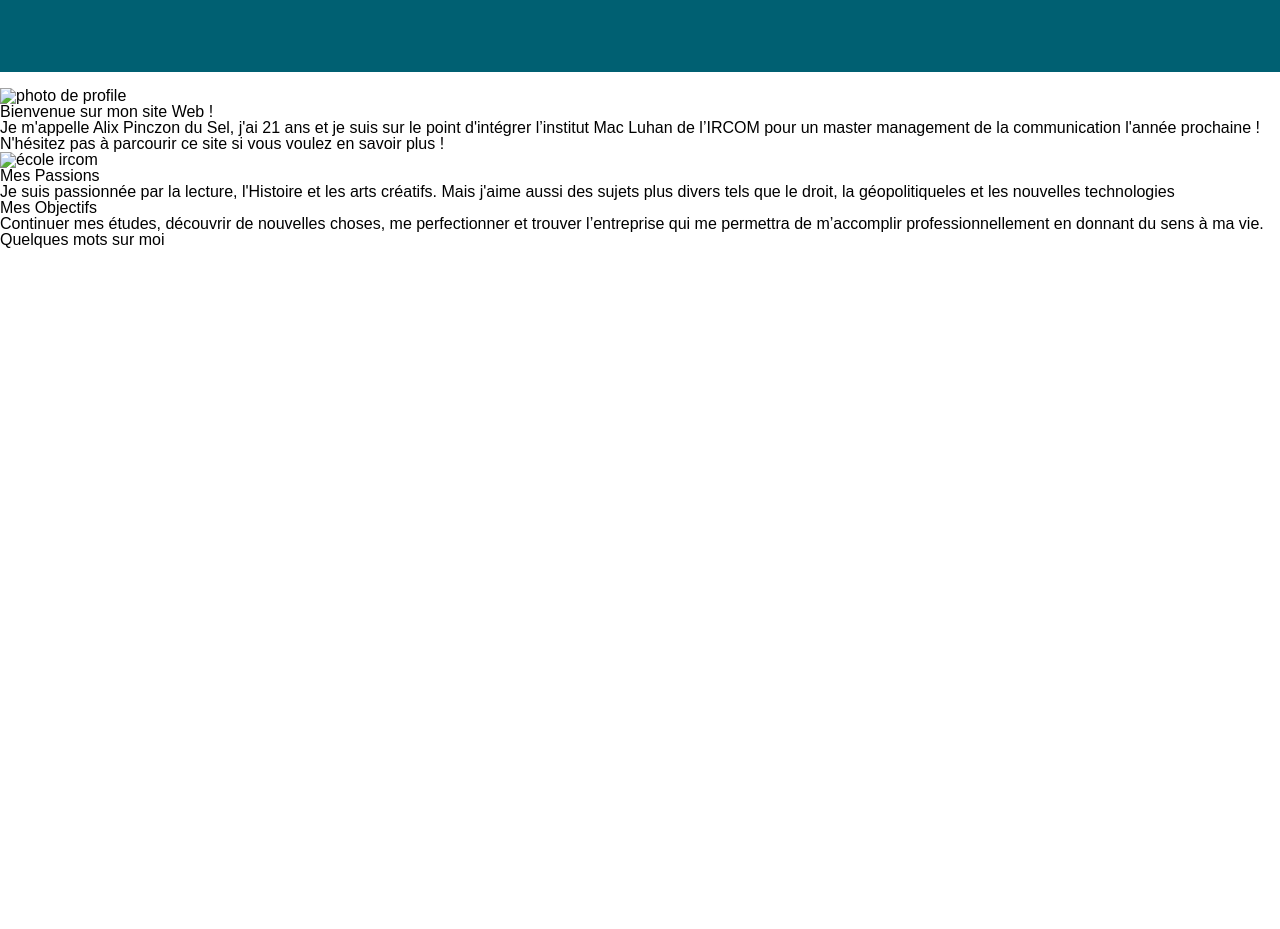
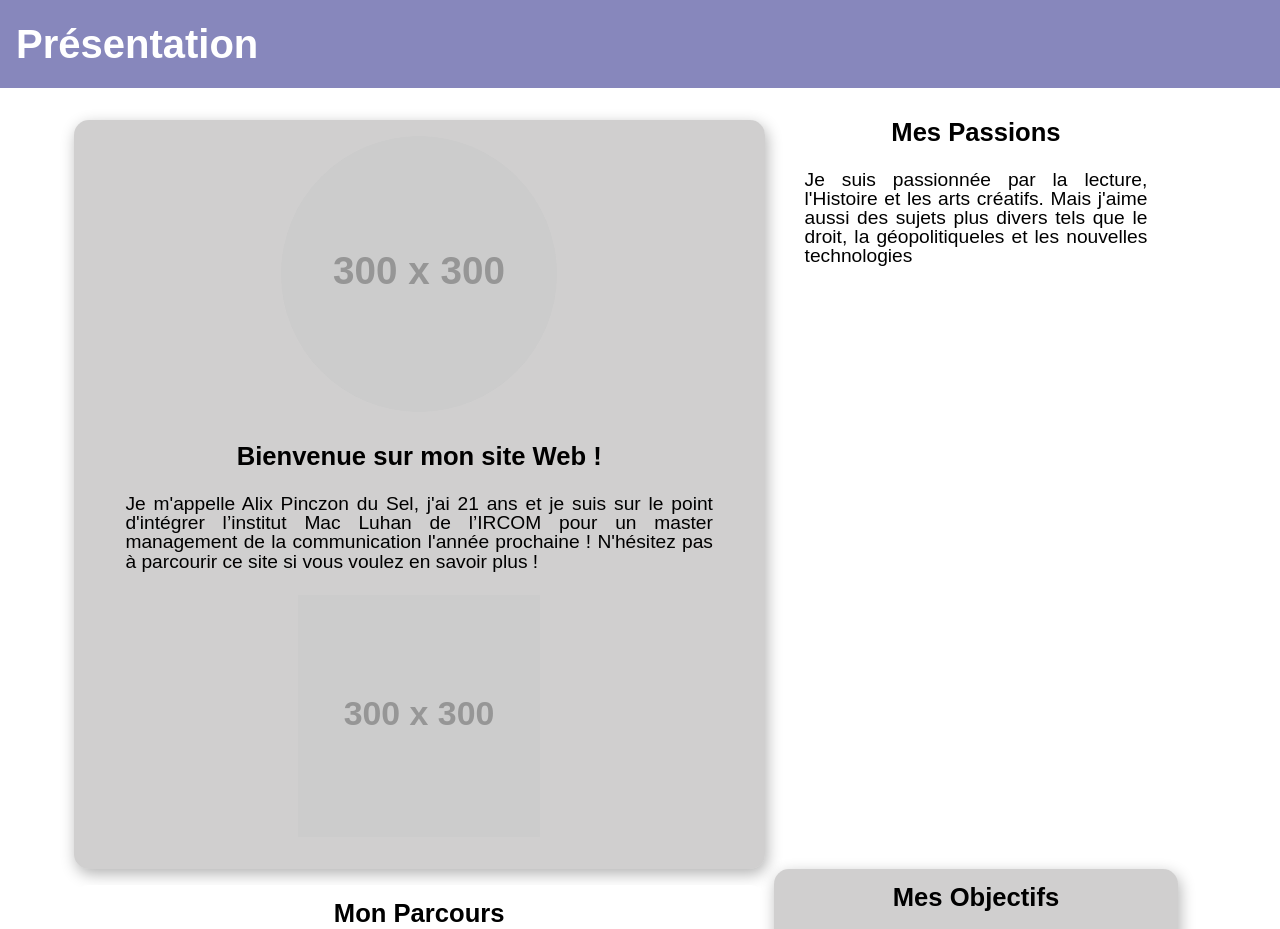
Before and after one commit to Edouard-Pinczon-du-Sel/cv-alix, a React app: page / in a window 1280 px wide. Shown: the top 929 px of the page. Before the commit the page ends 800 px from the top, so only its background shows below. Built offline with nearby package versions, Linux system fonts and the light colour scheme; placeholder pictures from the web are drawn by us.

Commit message:
update : start responsive style of presentationPage

```diff
--- a/src/components/AppHeader/HeaderTop/styles.scss
+++ b/src/components/AppHeader/HeaderTop/styles.scss
@@ -15,3 +15,13 @@
 .nav__responsive--display {
   display: none;
 }
+
+
+
+
+// MEDIUM Size
+@media screen and (min-width: 768px) {
+   .header {
+      display: none;
+    }
+  }
--- a/src/components/AppPages/CompetencePage/index.js
+++ b/src/components/AppPages/CompetencePage/index.js
@@ -5,7 +5,32 @@ import './styles.scss';
 // == Composant
 function CompetencePage() {
   return (
-    <div>competence</div>
+    <aside>
+      <h1>Compétences</h1>
+      <section>
+        <h2>Informatique</h2>
+        <ul>
+          <li><p>Je maitrîse le Pack Office 365</p> de Microsoft</li>
+          <li><p>Les bases de WordPress</p> pour créer de jolies sites fonctionnels</li>
+          <li><p>Canva</p> afin de produire des documents travaillés</li>
+          <li>La communication sur <p>les réseaux sociaux : Facebook, Instagram, WhatsApp...</p></li>
+          <li><p>Première Pro</p> de la suite Adobe pour du montage vidéo</li>
+        </ul>
+      </section>
+      <section>
+        <h2>Literraires</h2>
+        <ul>
+          <li>Français : test Voltaire</li>
+          <li>Anglais : niveau B2</li>
+          <li>Espagnol : niveau B2</li>
+          <li>Capacités argumentaires, de rédactions et d'analyses</li>
+        </ul>
+      </section>
+      <section>
+        <h2>Quelques mots sur moi</h2>
+        <img src="#" />
+      </section>
+    </aside>
   );
 }
 
--- a/src/components/AppPages/ContactPage/index.js
+++ b/src/components/AppPages/ContactPage/index.js
@@ -5,7 +5,19 @@ import './styles.scss';
 // == Composant
 function ContactPage() {
   return (
-    <div>contact</div>
+    <aside>
+      <h4>Si vous souhaitez entrer en contact avec moi. Voici quelques informations utiles qui pourraient vous servir ! A très bientôt.</h4>
+      <ul>
+        <li><a><p>Numéro de téléphone :</p> 07 86 17 67 38</a></li>
+        <li><a><p>E-mail :</p>alix.pinczondusel07@gmail.com</a></li>
+      </ul>
+      <div>
+        <a href="#">linkdine</a>
+        <a href="#">instagram</a>
+        <a href="#">facebook</a>
+      </div>
+      <button type="button">Contacter moi</button>
+    </aside>
   );
 }
 
--- a/src/components/AppPages/PresentationPage/index.js
+++ b/src/components/AppPages/PresentationPage/index.js
@@ -1,38 +1,44 @@
 // == Import
 // import PropTypesLib from 'prop-types';
 import './styles.scss';
+import './stylesMediaQueries.scss';
+
 
 // == Composant
 function PresentationPage() {
   return (
     <aside className='presentation'>
-      <section className='presentation__welcome'>
-        <img className='presentation__welcome--img__profil' src="#" alt="photo de profile" />
-        <h1 className='presentation__welcome--title'>Bienvenue sur mon site Web !</h1>
-        <p className='presentation__welcome--txt'>
+      <h1 className='presentation__title--page'>Présentation</h1>
+      <div class='presentation__container'>
+        <section className='presentation__welcome presentation__section'>
+          <img className='presentation__img--profile' src="https://fakeimg.pl/300/" alt="photo de profile" />
+          <h1 className='presentation__title'>Bienvenue sur mon site Web !</h1>
+          <p className='presentation__txt'>
             Je m'appelle Alix Pinczon du Sel, j'ai 21 ans et je suis sur le point
             d'intégrer l’institut Mac Luhan de l’IRCOM pour un master management de la communication l'année prochaine !
             N'hésitez pas à parcourir ce site si vous voulez en savoir plus !
           </p>
-        <img className='presentation__welcome--img__ircom' src="#" alt="école ircom" />
+          <img className='presentation__img' src="https://fakeimg.pl/300/" alt="école ircom" />
         </section>
-      <section className='presentation__passions'>
-        <h2 className='presentation__passions--title'>Mes Passions</h2>
-        <p className='presentation__passions--txt'>
+        <section className='presentation__passions presentation__section'>
+          <h2 className='presentation__title'>Mes Passions</h2>
+          <p className='presentation__txt'>
             Je suis passionnée par la lecture, l'Histoire et les arts créatifs.
             Mais j'aime aussi des sujets plus divers tels que le droit, la géopolitiqueles et les nouvelles technologies
           </p>
         </section>
-      <section className='presentation__objectifs'>
-        <h2 className='presentation__objectifs'>Mes Objectifs</h2>
-        <p className='presentation__objectifs'>
+        <section className='presentation__evolution presentation__section'>
+          <h2 className='presentation__title'>Mon Parcours</h2>
+          <img  className='presentation__img'src="https://fakeimg.pl/300/"/>
+        </section>
+        <section className='presentation__objectifs presentation__section'>
+          <h2 className='presentation__title'>Mes Objectifs</h2>
+          <p className='presentation__txt'>
             Continuer mes études, découvrir de nouvelles choses, me perfectionner et trouver l’entreprise qui me permettra
             de m’accomplir professionnellement en donnant du sens à ma vie.
           </p>
         </section>
-      <section className='presentation__about'>
-        <h2 className='presentation__about'>Quelques mots sur moi</h2>
-      </section>
+      </div>
     </aside>
   );
 }
--- a/src/components/AppPages/PresentationPage/styles.scss
+++ b/src/components/AppPages/PresentationPage/styles.scss
@@ -0,0 +1,74 @@
+.presentation {
+    //section 1
+    &__title--page {
+        text-align: center;
+        font-size: 1.8rem;
+        font-weight: bold;
+        margin-bottom: 1rem;
+    }
+
+    &__welcome {
+        display: flex;
+        flex-direction: column;
+        align-items: center;
+        background-color: rgba(92, 89, 89, 0.287);
+        box-shadow: 2px 5px 15px 0px rgba(0, 0, 0,0.3);
+        border-radius: 15px;
+        margin: 1rem 0.6rem 0 0.6rem;
+    }
+
+    &__img--profile {
+        width: 50%;
+        border-radius: 50%;
+        margin: 1rem 0;
+    }
+
+    &__title {
+        font-size: 1.3rem;
+        font-weight: bold;
+        margin: 1rem 0;
+
+    }
+
+    &__txt {
+        width: 85%;
+        text-align: justify;
+        margin: 0.5rem;
+    }
+
+    &__img {
+        width: 45%;
+        margin: 1rem 0 2rem 0;
+    }
+
+    // section 2
+    &__evolution {
+        display: flex;
+        flex-direction: column;
+        align-items: center;
+        background-color: rgba(92, 89, 89, 0.287);
+        box-shadow: 2px 5px 15px 0px rgba(0, 0, 0,0.3);
+        border-radius: 15px;
+        margin: 1rem 0.6rem 0 0.6rem;
+
+    }
+
+    // section 3
+
+    &__passions {
+        display: flex;
+        flex-direction: column;
+        align-items: center;
+    }
+
+
+    // section 4
+    &__objectifs {
+        display: flex;
+        flex-direction: column;
+        align-items: center;
+    }
+
+
+
+}
--- /dev/null
+++ b/src/components/AppPages/PresentationPage/stylesMediaQueries.scss
@@ -0,0 +1,86 @@
+@use 'src/styles/vars';
+
+
+@media screen and (min-width: 426px) {
+    .presentation {
+        &__title--page {
+            font-size: 2.5rem;
+        }
+
+        &__img--profile {
+            width: 40%;
+        }
+
+        &__title {
+            font-size: 1.8rem;
+        }
+
+        &__txt {
+            font-size: 1.2rem;
+        }
+
+        &__img {
+            width: 35%;
+        }
+    }
+
+}
+
+
+// MEDIUM Size
+@media screen and (min-width: 768px) {
+   .presentation {
+        &__title--page {
+            text-align: initial;
+            padding: 1.5rem 1rem;
+            background-color: rgba(49, 49, 140, 0.581);
+            color: #fff;
+            margin-top: -1rem;
+        }
+
+        &__container {
+            display: flex;
+            flex-wrap: wrap;
+            margin: 0 4rem;
+        }
+
+        &__section {
+            width: 35%
+        }
+
+        &__welcome {
+            width: 60%;
+        }
+
+        &__title {
+            font-size: 1.6rem;
+        }
+
+        &__evolution {
+            background-color: #fff;
+            width: 60%;
+            box-shadow: none;
+            border-radius: none;
+        }
+
+        &__objectifs {
+            background-color: rgba(92, 89, 89, 0.287);
+            box-shadow: 2px 5px 15px 0px rgba(0, 0, 0,0.3);
+            border-radius: 15px;
+        }
+   }
+
+}
+
+// MEDIUM Size
+@media screen and (min-width: 1024px) {
+
+
+}
+
+
+// DESKTOP
+@media screen and (min-width: 1250px) {
+
+
+}
```
Lines whose indentation alone changed are shown as unchanged.
